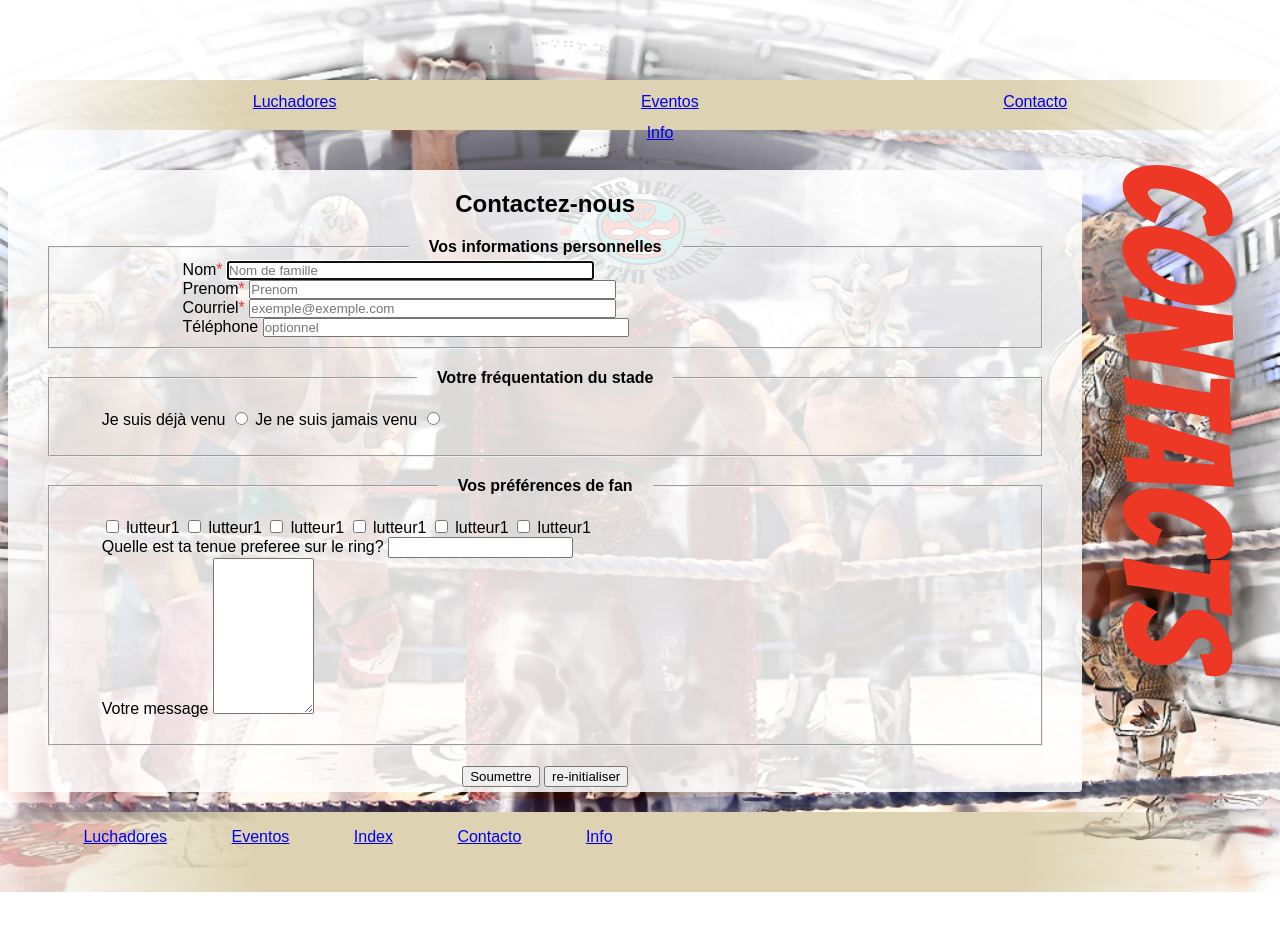
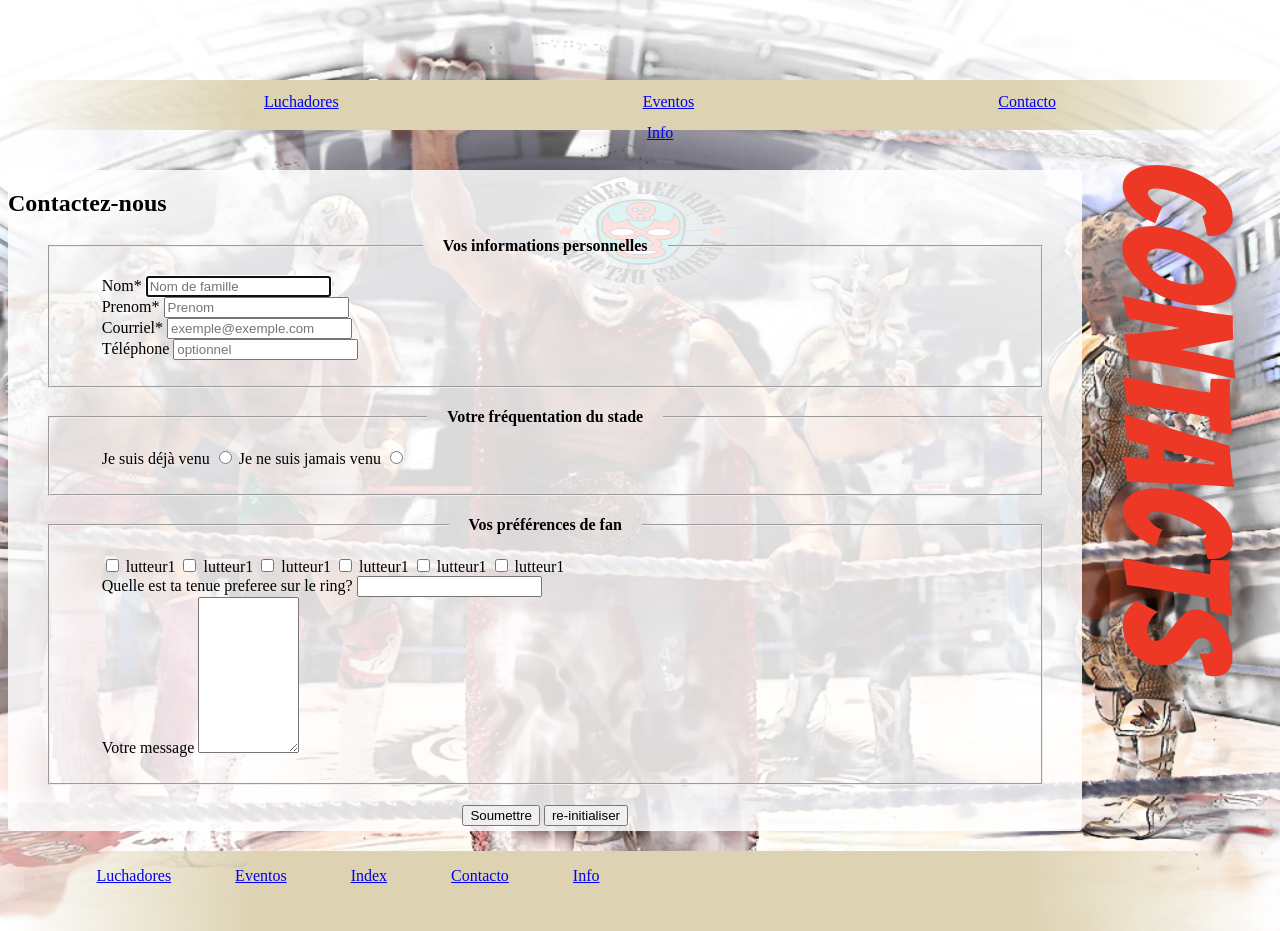
Before and after one commit to Znaybr/luchalibre, a plain HTML site: page contacts.html in a window 1280 px wide. Shown: the top 931 px of the page. Before the commit the page ends 892 px from the top, so only its background shows below. Drawn offline with Linux system fonts and the light colour scheme; a web font is replaced by a local one.

Commit message:
Page des Events et Css

```diff
--- a/Css/MainCss.css
+++ b/Css/MainCss.css
@@ -1,7 +1,3 @@
-*{
-    font-family: 'ABeeZee', sans-serif;
-}
-
 /*----------------------------------------------------DESIGN Du Header--------------------------------------------------------------------------------------*/
 /*On defini une largeur maximum pour le menu nav et on le centre*/
 header nav {
@@ -746,24 +742,18 @@ figure>img:hover {
 /**********************PAGE CONTACT*************************/
 /***********************************************************/
 
-/*----------------Définition globale de la page------------*/
 #contacts{
     background-image: url("../Image/background-contact.jpg");
     background-repeat: no-repeat;
     background-size: cover;
 }
 
-/*-----------------------SECTION GAUCHE--------------------*/
 #contacts section{
     width: 85%;
     display: inline-block;
     background-color: rgba(255,255,255,0.85);
     border-radius: 4px;
     margin-bottom: 20px;
-}
-
-#contacts h2{
-    text-align: center;
 }
 
 #contacts ul, input{
@@ -791,28 +781,6 @@ figure>img:hover {
     display: inline-block;
 }
 
-#contacts fieldset:nth-of-type(1) ul{
-    padding: 0;
-    margin: 0 auto;
-    width: 75%;
-}
-
-#contacts fieldset:nth-of-type(1) label{
-    padding: 0;
-    margin: 0 auto;
-    width: 150px;
-}
-
-#contacts fieldset:nth-of-type(1) input{
-    padding: 0;
-    margin: 0 auto;
-    width: 50%;
-}
-
-#contacts span{
-    color: #ee3826;
-}
-
 #contacts aside{
     display: inline-block;
     vertical-align: top;
@@ -826,6 +794,3 @@ figure>img:hover {
     font-family: "bangers";
     color: #ee3826;
 }
-
-
-/**/
```
Lines whose indentation alone changed are shown as unchanged.
